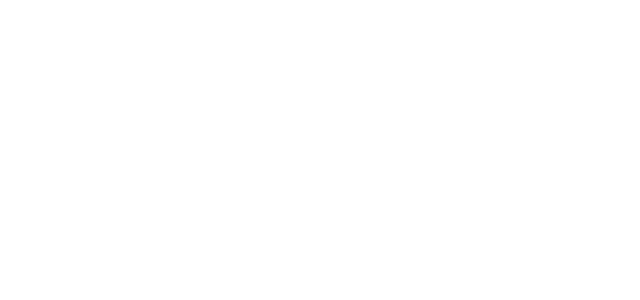
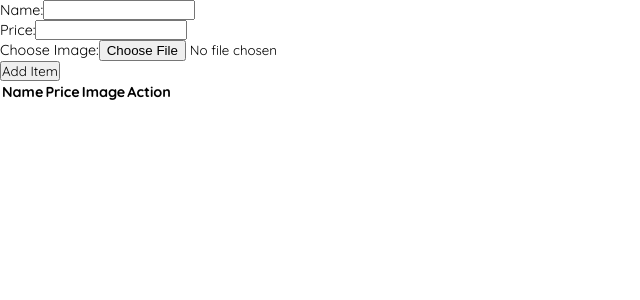
Before and after one commit to Keyush420/Onebyte, a React (Vite) app in the folder client/: page /menu in a window 1280 px wide. Before the commit this address had no page. Shown: the top 300 px of the page, without its empty margins (0-640 px from the left). Built offline with nearby package versions, Linux system fonts and the light colour scheme.

Commit message:
Table Reservation System

```diff
--- a/client/src/App.jsx
+++ b/client/src/App.jsx
@@ -1,9 +1,34 @@
+// import React from 'react';
+// import { BrowserRouter as Router, Routes, Route } from 'react-router-dom';
+// import Login from './Components/Login/Login';
+// import Register from './Components/Register/Register';
+// import Dashboard from './Components/Dashboard/Dashboard';
+// import Table from './Table';
+
+// function App() {
+//   return (
+//     <Router>
+//       <Routes>
+//         <Route path="/" element={<Login />} />
+//         <Route path="/login" element={<Login />} />
+//         <Route path="/register" element={<Register />} />
+//         <Route path="/dashboard" element={<Dashboard />} />
+//         <Route path="/table" element={<Table />} />
+//         {/* Add other routes here */}
+//       </Routes>
+//     </Router>
+//   );
+// }
+
+// export default App;
+
 import React from 'react';
 import { BrowserRouter as Router, Routes, Route } from 'react-router-dom';
 import Login from './Components/Login/Login';
 import Register from './Components/Register/Register';
 import Dashboard from './Components/Dashboard/Dashboard';
 import Table from './Table';
+import Menu from './Menu';
 
 function App() {
   return (
@@ -14,6 +39,7 @@
         <Route path="/register" element={<Register />} />
         <Route path="/dashboard" element={<Dashboard />} />
         <Route path="/table" element={<Table />} />
+        <Route path="/menu" element={<Menu />} />
         {/* Add other routes here */}
       </Routes>
     </Router>
--- a/client/src/Components/Dashboard/Dashboard.jsx
+++ b/client/src/Components/Dashboard/Dashboard.jsx
@@ -26,6 +26,7 @@
 
 // Import the Table component
 import Table from '../../Table';
+import Menu from '../../Menu';
 
 const drawerWidth = 240;
 
@@ -97,7 +98,8 @@
 export default function Dashboard() {
   const theme = useTheme();
   const [open, setOpen] = React.useState(false);
-  const [showTable, setShowTable] = React.useState(false); // State to toggle Table component visibility
+  const [showTable, setShowTable] = React.useState(false);
+  const [showMenu, setShowMenu] = React.useState(false);
 
   const handleDrawerOpen = () => {
     setOpen(true);
@@ -108,8 +110,13 @@
   };
 
   const handleTableReservationClick = () => {
-    // Toggle visibility of Table component
-    setShowTable(!showTable);
+    setShowTable(true);
+    setShowMenu(false); // Hide Menu component if it's currently shown
+  };
+
+  const handleMenuManagementClick = () => {
+    setShowMenu(true);
+    setShowTable(false); // Hide Table component if it's currently shown
   };
 
   return (
@@ -166,12 +173,12 @@
               <ListItemText primary={"Orders"} />
             </ListItemButton>
           </ListItem>
-          <ListItem disablePadding>
+          <ListItem disablePadding onClick={handleMenuManagementClick}>
             <ListItemButton>
               <ListItemIcon>
                 <HomeIcon />
               </ListItemIcon>
-              <ListItemText primary={"Menu Mangement"} />
+              <ListItemText primary={"Menu Management"} />
             </ListItemButton>
           </ListItem>
           <ListItem disablePadding onClick={handleTableReservationClick}>
@@ -213,6 +220,7 @@
         <Typography paragraph>
           {/* Main content */}
           {showTable && <Table />} {/* Render Table component when showTable is true */}
+          {showMenu && <Menu />} {/* Render Menu component when showMenu is true */}
         </Typography>
       </Box>
     </Box>
--- a/client/src/Components/Login/Login.jsx
+++ b/client/src/Components/Login/Login.jsx
@@ -1,5 +1,4 @@
-import React, {useState} from 'react';
-// import './Login.css';
+import React, { useState } from 'react';
 import '../../App.css';
 import { Link, useNavigate } from 'react-router-dom';
 import Axios from "axios"
@@ -14,20 +13,19 @@
 import { AiOutlineSwapRight } from 'react-icons/ai';
 
 const Login = () => {
+  const navigate = useNavigate(); // Use useNavigate hook
 
   // useState Hook to store inputs
   const [username, setUsername] = useState('');
   const [password, setPassword] = useState('');
-   const navigateTo = useNavigate()
 
   const handleSubmit = (event) => {
     event.preventDefault(); // Prevent default form submission behavior
-    createUser(username, password); // Call createUser function
+    loginUser(); // Call loginUser function
   };
 
   // Function to login user
-   const loginUser = (e) => {
-       e.preventDefault();
+  const loginUser = () => {
     // Send POST request to server
     Axios.post('http://localhost:3002/login', {
       username: username,
@@ -36,18 +34,17 @@
       .then((response) => {
         console.log(response);
 
-               if(response.data.message) {
-                navigateTo('/')
-               }
-
-               else{
-                navigateTo('/dashboard')
+        if (response.data.message) {
+          navigate('/') // Redirect to '/' if login fails
+        } else {
+          navigate('/dashboard') // Redirect to '/dashboard' if login succeeds
         }
       })
       .catch((error) => {
         console.error('Login error:', error);
       });
   };
+
   return (
     <div className='loginPage flex'>
       <div className='container flex'>
@@ -74,7 +71,7 @@
             <h3>Welcome Back!</h3>
           </div>
 
-          <form onSubmit={handleSubmit}className='form grid'>
+          <form onSubmit={handleSubmit} className='form grid'>
             <span className='message'>Login Status will go here</span>
 
             <div className="inputDiv">
@@ -93,12 +90,10 @@
               </div>
             </div>
 
-            <button type='submit' className='btn flex' onClick={loginUser}>
+            <button type='submit' className='btn flex'>
               <span>Login</span>
               <AiOutlineSwapRight className='icon'/>
             </button>
-
-            {/* <a href="/dashboard">Dashboard</a> */}
 
             <span className='forgotPassword'>
               Forgot Your Password? <a href="">Click Here</a>
--- /dev/null
+++ b/client/src/Menu.css
@@ -0,0 +1,76 @@
+/* Table.css */
+
+.menu-container {
+    display: flex;
+    flex-direction: column;
+    align-items: center;
+  }
+
+  .menu-form {
+    width: 100%;
+    max-width: 400px;
+    margin-bottom: 20px;
+  }
+
+  .menu-form .form-label {
+    display: block;
+    margin-bottom: 10px;
+  }
+
+  .menu-form .form-input {
+    width: 100%;
+    padding: 8px;
+    margin-top: 4px;
+    margin-bottom: 12px;
+    border: 1px solid #ccc;
+    border-radius: 4px;
+  }
+
+  .menu-form .form-button {
+    width: 100%;
+    padding: 10px;
+    background-color: #007bff;
+    color: white;
+    border: none;
+    border-radius: 4px;
+    cursor: pointer;
+  }
+
+  .preview-image {
+    width: 100%;
+    max-width: 200px;
+    margin-top: 10px;
+    border-radius: 4px;
+  }
+
+  .menu-table {
+    width: 100%;
+    border-collapse: collapse;
+  }
+
+  .menu-table th,
+  .menu-table td {
+    padding: 8px;
+    text-align: left;
+    border-bottom: 1px solid #ddd;
+  }
+
+  .menu-table th {
+    background-color: #f2f2f2;
+  }
+
+  .menu-item-image {
+    width: 50px;
+    height: 50px;
+    object-fit: cover;
+    border-radius: 4px;
+  }
+
+  .delete-button {
+    padding: 6px 12px;
+    background-color: #dc3545;
+    color: white;
+    border: none;
+    border-radius: 4px;
+    cursor: pointer;
+  }
--- /dev/null
+++ b/client/src/Menu.jsx
@@ -0,0 +1,80 @@
+import React, { useState } from 'react';
+import './Table.css';
+
+const Menu = () => {
+  const [name, setName] = useState('');
+  const [price, setPrice] = useState('');
+  const [image, setImage] = useState('');
+  const [menuItems, setMenuItems] = useState([]);
+
+  const handleImageChange = (e) => {
+    const file = e.target.files[0];
+    const reader = new FileReader();
+    reader.onloadend = () => {
+      setImage(reader.result);
+    };
+    if (file) {
+      reader.readAsDataURL(file);
+    }
+  };
+
+  const handleSubmit = (e) => {
+    e.preventDefault();
+    const newItem = { name, price, image };
+    setMenuItems([...menuItems, newItem]);
+    setName('');
+    setPrice('');
+    setImage('');
+  };
+
+  const handleDelete = (index) => {
+    const updatedMenuItems = menuItems.filter((_, i) => i !== index);
+    setMenuItems(updatedMenuItems);
+  };
+
+  return (
+    <div className="menu-container">
+      <form onSubmit={handleSubmit} className="menu-form">
+        <label className="form-label">
+          Name:
+          <input type="text" value={name} onChange={(e) => setName(e.target.value)} className="form-input" />
+        </label>
+        <br />
+        <label className="form-label">
+          Price:
+          <input type="text" value={price} onChange={(e) => setPrice(e.target.value)} className="form-input" />
+        </label>
+        <br />
+        <label className="form-label">
+          Choose Image:
+          <input type="file" accept="image/*" onChange={handleImageChange} className="form-input" />
+        </label>
+        {image && <img src={image} alt="Preview" className="preview-image" />}
+        <br />
+        <button type="submit" className="form-button">Add Item</button>
+      </form>
+      <table className="menu-table">
+        <thead>
+          <tr>
+            <th>Name</th>
+            <th>Price</th>
+            <th>Image</th>
+            <th>Action</th>
+          </tr>
+        </thead>
+        <tbody>
+          {menuItems.map((item, index) => (
+            <tr key={index}>
+              <td>{item.name}</td>
+              <td>{item.price}</td>
+              <td><img src={item.image} alt={item.name} className="menu-item-image" /></td>
+              <td><button onClick={() => handleDelete(index)} className="delete-button">Delete</button></td>
+            </tr>
+          ))}
+        </tbody>
+      </table>
+    </div>
+  );
+};
+
+export default Menu;
--- a/client/src/Table.jsx
+++ b/client/src/Table.jsx
@@ -56,7 +56,10 @@
 
 
 
-import React, { useState } from 'react';
+
+import React, { useState, useEffect } from 'react';
+
+import axios from 'axios';
 import './Table.css'; // Import CSS file for styling
 
 const Table = () => {
@@ -66,6 +69,19 @@
     price: '',
     imageUrl: ''
   });
+
+  const fetchTables = async () => {
+    try {
+      const response = await axios.get('http://localhost:3002/tables');
+      setTables(response.data);
+    } catch (error) {
+      console.error('Error fetching tables:', error);
+    }
+  };
+
+  useEffect(() => {
+    fetchTables();
+  }, []); // Fetch tables on component mount
 
   const handleInputChange = (e) => {
     const { name, value } = e.target;
```
Also changed, not shown: 1 other file (tests, documents, lock files or other folders). Lines whose indentation alone changed are shown as unchanged.
